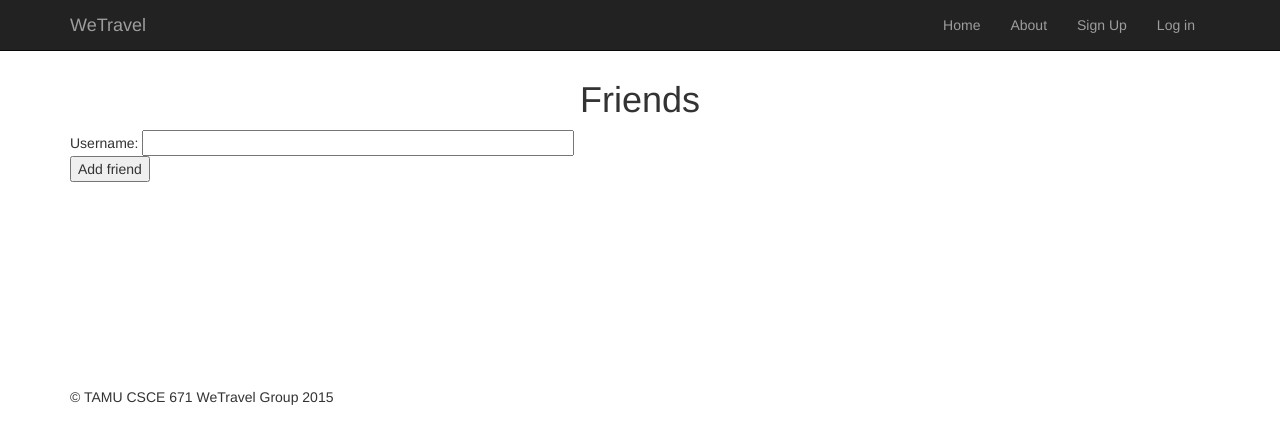
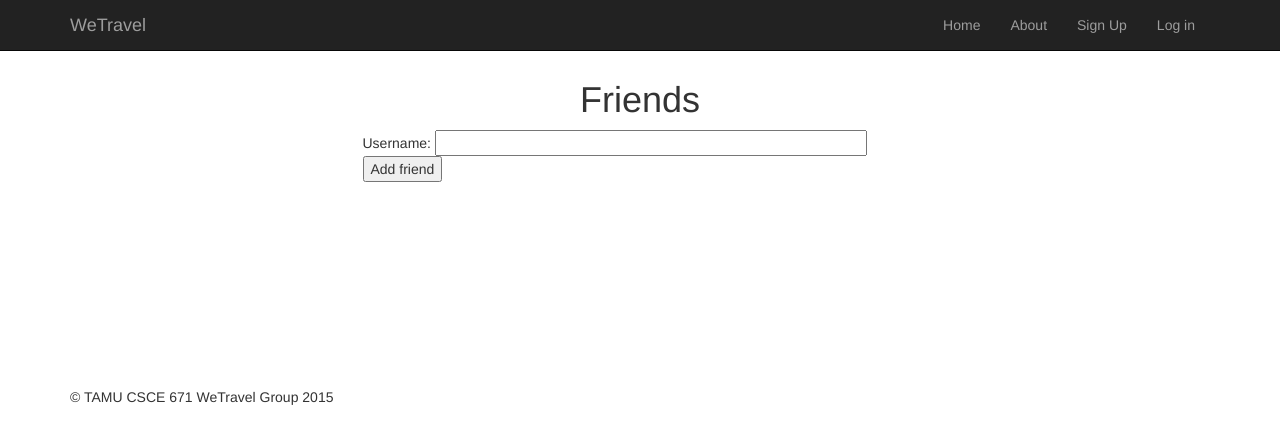
Before and after one commit to ShiyangChen/WeTravel-Website-Django, a Django app: page /wetravel/friends/ in a window 1280 px wide. Shown: the top 422 px of the page. Run offline with Django 3.2, Linux system fonts and the light colour scheme; some libraries are stand-ins or nearby versions.

Commit message:
Fix typo in templates

```diff
--- a/wetravel/templates/wetravel/friends.html
+++ b/wetravel/templates/wetravel/friends.html
@@ -4,7 +4,7 @@
 <h1 class="center">Friends</h1>
 
 <div class="row">
-  <div class="col-md-6 col-md-offset3">
+  <div class="col-md-6 col-md-offset-3">
     <form id="send_friend_request_form" method="post" action="/wetravel/send_friend_request/">
       {% csrf_token %}
       Username: <input type="text" name="username" value="" size="50" />
--- a/wetravel/templates/wetravel/requests.html
+++ b/wetravel/templates/wetravel/requests.html
@@ -4,7 +4,7 @@
 <h1 class="center">Requests</h1>
 
 <div class="row">
-  <div class="col-md-6 col-md-offset3">
+  <div class="col-md-6 col-md-offset-3">
     {% for requester in user.userprofile.requests.all %}
       <p>
         {{ requester.user.username }}
```
